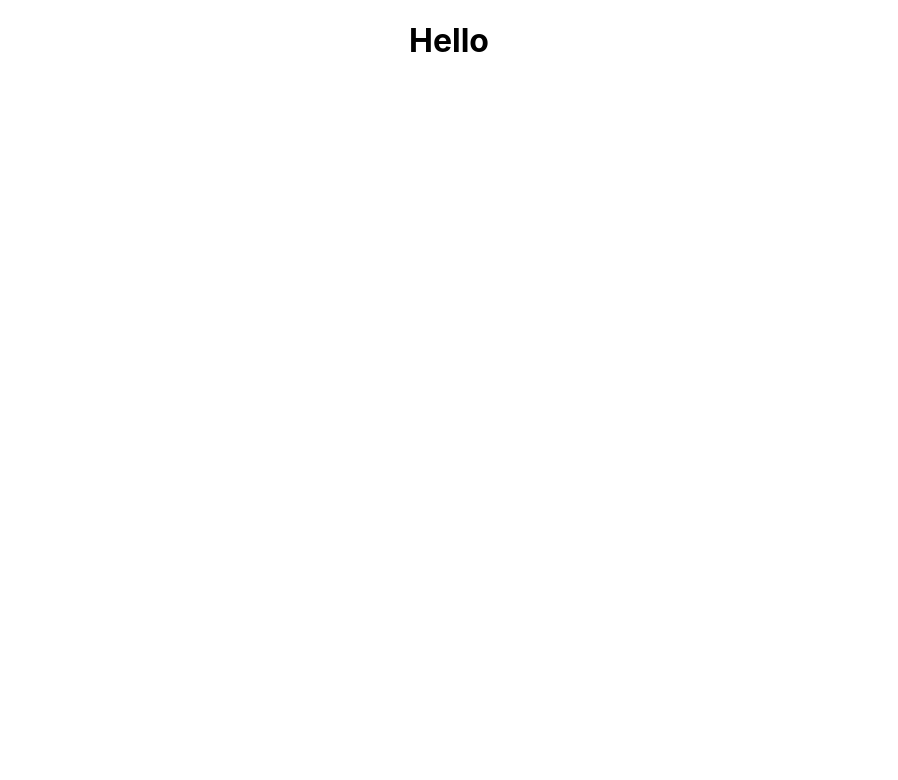
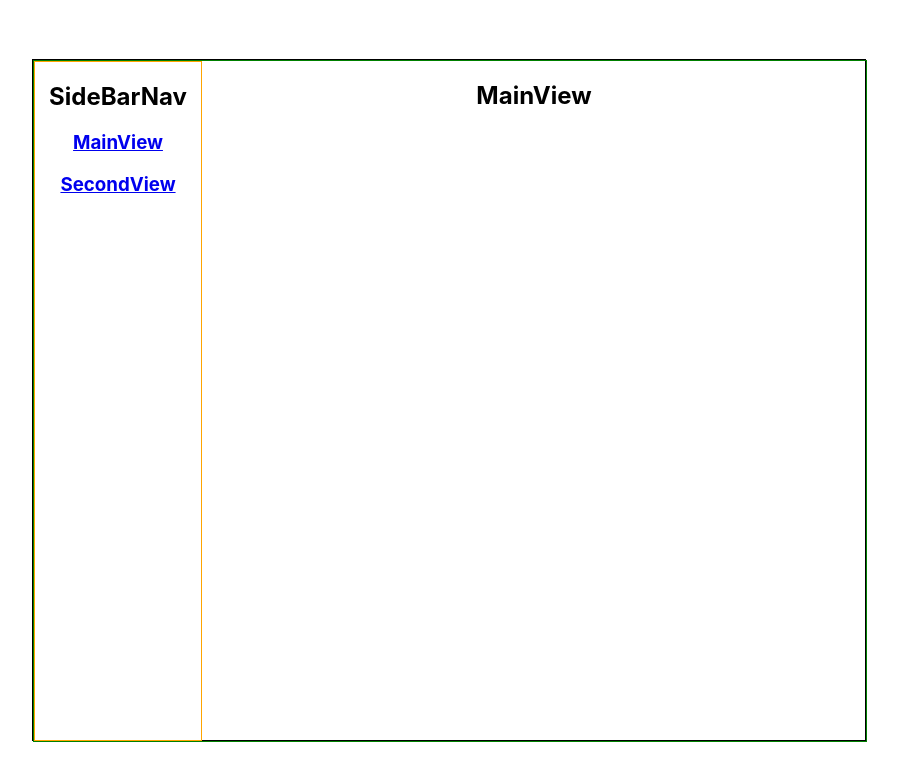
Before and after one commit to ViktorTap/dev-academy-2023-pre, a React (Create React App) app in the folder client/: page / in a window 1280 px wide. Shown: the top 780 px of the page, without its empty margins (191-1089 px from the left). Built offline with nearby package versions, Linux system fonts and the light colour scheme.

Commit message:
react project created, routers manually tested

```diff
--- a/client/package.json
+++ b/client/package.json
@@ -9,6 +9,8 @@
     "axios": "^1.3.4",
     "react": "^18.2.0",
     "react-dom": "^18.2.0",
+    "react-router": "^6.10.0",
+    "react-router-dom": "^6.10.0",
     "react-scripts": "5.0.1",
     "web-vitals": "^2.1.4"
   },
--- a/client/src/App.css
+++ /dev/null
@@ -1,3 +0,0 @@
-.App {
-  text-align: center;
-}
--- a/client/src/App.js
+++ b/client/src/App.js
@@ -1,10 +1,22 @@
-import './App.css';
+import './style/App.css';
+import { Routes, Route } from 'react-router-dom';
+
+import MainView from './components/MainView';
+import SecondView from './components/SecondView';
+import NavigationSideBar from './components/NavigationSideBar';
 
 function App() {
   return (
-    <div className="App">
-      <h1>Hello</h1>
-    </div>
+    <main className="App">
+      <Routes>
+        <Route path="/" element={<NavigationSideBar />}>
+
+          <Route index element={<MainView />} />
+          <Route path="second" element={<SecondView />} />
+
+        </Route>
+      </Routes>
+    </main>
   );
 }
 
--- /dev/null
+++ b/client/src/components/MainView.jsx
@@ -0,0 +1,12 @@
+import React from 'react'
+import '../style/MainView.css'
+
+function MainView() {
+  return (
+    <div>
+        <h1>MainView</h1>
+        </div>
+  )
+}
+
+export default MainView
--- /dev/null
+++ b/client/src/components/NavigationSideBar.jsx
@@ -0,0 +1,31 @@
+import React from 'react'
+import { Outlet, Link } from "react-router-dom";
+
+import '../style/NavigationSideBar.css'
+
+
+function NavigationSideBar() {
+  return (
+    <main className='main--container'>
+    <section className='navigation--panel'>
+        <h1>SideBarNav</h1>
+        <h3>
+          <Link to="/">MainView</Link>
+        </h3>
+        <h3>
+          <Link to="/second">SecondView</Link>
+        </h3>
+
+        </section>
+        <section className='content--view'>
+        <Outlet />
+        </section>
+        </main>
+
+
+
+
+  )
+}
+
+export default NavigationSideBar;
--- /dev/null
+++ b/client/src/components/SecondView.jsx
@@ -0,0 +1,12 @@
+import React from 'react'
+
+function SecondView() {
+  return (
+    <div>
+        <h1>SECOND VIEW</h1>
+
+    </div>
+  )
+}
+
+export default SecondView
--- a/client/src/index.css
+++ b/client/src/index.css
@@ -5,6 +5,11 @@ body {
     sans-serif;
   -webkit-font-smoothing: antialiased;
   -moz-osx-font-smoothing: grayscale;
+
+  display: flex;
+  justify-content: center;
+  align-items: center;
+  height: 100vh;
 }
 
 code {
--- a/client/src/index.js
+++ b/client/src/index.js
@@ -1,12 +1,17 @@
 import React from 'react';
 import ReactDOM from 'react-dom/client';
+import { BrowserRouter } from 'react-router-dom';
+
 import './index.css';
 import App from './App';
+
 
 
 const root = ReactDOM.createRoot(document.getElementById('root'));
 root.render(
   <React.StrictMode>
-    <App />
+    <BrowserRouter>
+      <App />
+    </BrowserRouter>
   </React.StrictMode>
 );
--- /dev/null
+++ b/client/src/style/App.css
@@ -0,0 +1,6 @@
+.App {
+  text-align: center;
+  border: 1px solid black;
+  width: 65vw;
+  height: 85vh;
+}
--- /dev/null
+++ b/client/src/style/MainView.css
@@ -0,0 +1,5 @@
+.MainView--main-container {
+    border: 1px solid orange;
+    flex-grow: 4;
+    height: 100%;
+}
--- /dev/null
+++ b/client/src/style/NavigationSideBar.css
@@ -0,0 +1,15 @@
+.main--container{
+    border: 1px solid green;
+    height: 100%;
+    width: 100%;
+    display: flex;
+}
+
+.navigation--panel{
+    border: 1px solid orange;
+    flex: 1;
+}
+
+.content--view {
+    flex: 4;
+}
```
Also changed, not shown: 1 other file (tests, documents, lock files or other folders).
